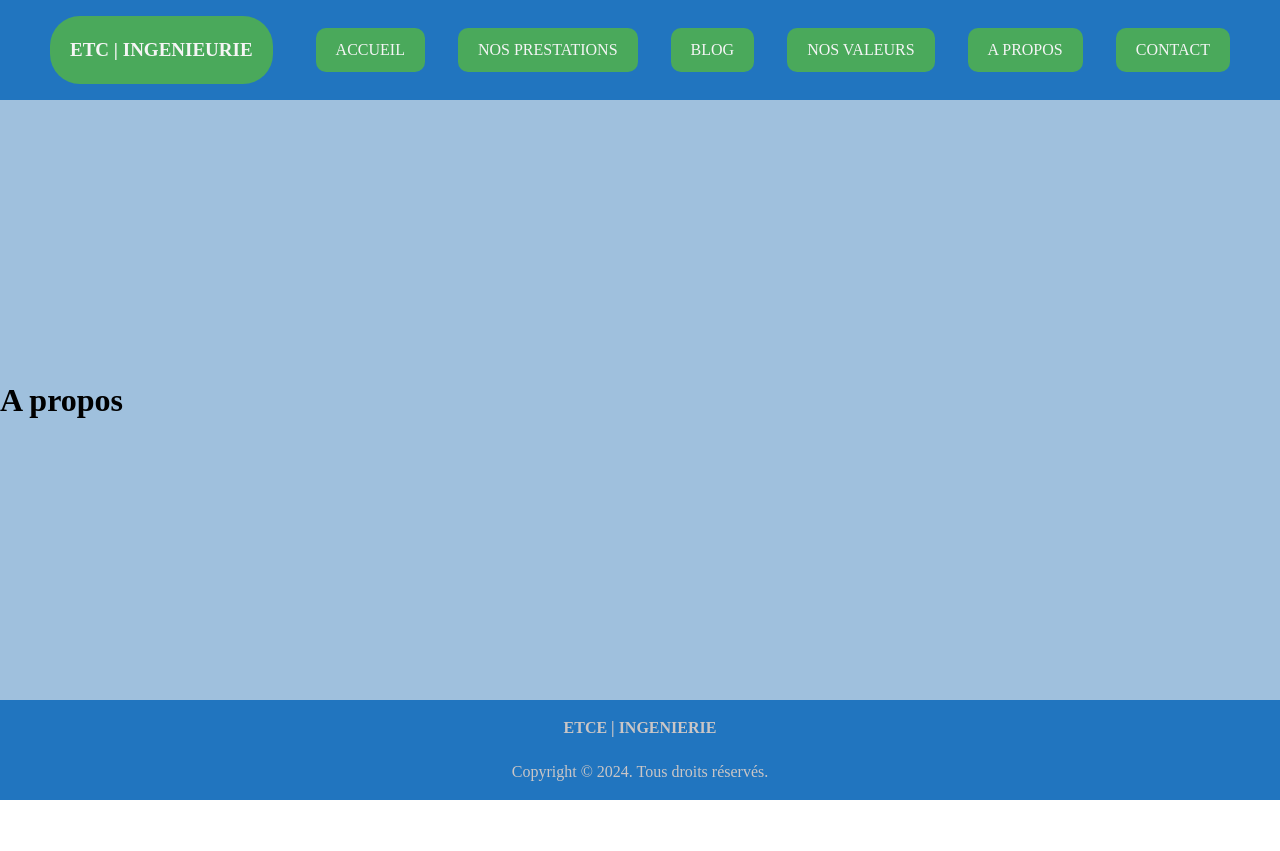
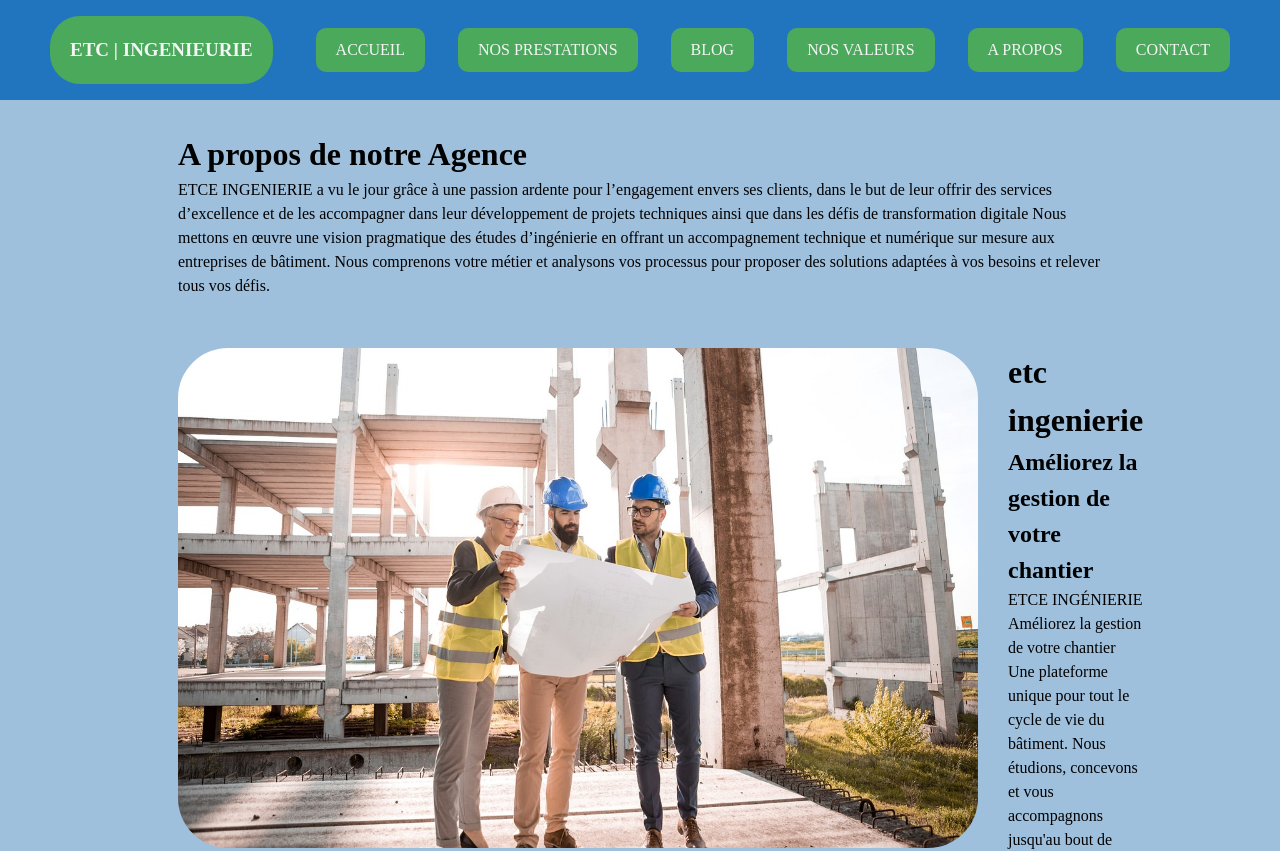
Before and after one commit to HamedDevWeb/EtcIngenierie, a Next.js app in the folder front/: page /about in a window 1280 px wide. Shown: the top 851 px of the page. Before the commit the page ends 800 px from the top, so only its background shows below. Built offline with nearby package versions, Linux system fonts and the light colour scheme.

Commit message:
Ai commencé la mise en place de la page à propos

```diff
--- /dev/null
+++ b/front/src/app/about/about.module.css
@@ -0,0 +1,17 @@
+.container {
+    width: 80%;
+    margin: auto;
+    padding: 30px 50px;
+    display: flex;
+    flex-direction: column;
+}
+.infoContainer{
+ display: flex;
+ margin-top: 50px;
+ gap: 30px;
+}
+.infoContainer img{
+    border-radius: 50px;
+    width: 800px;
+    height: 500px;
+}
--- a/front/src/app/about/page.jsx
+++ b/front/src/app/about/page.jsx
@@ -1,9 +1,30 @@
-import React from 'react'
+import styles from './about.module.css'
 
 const About = () => {
   return (
-    <div>
-      <h1>A propos</h1>
+    <div className={styles.container}>
+      <div className={styles.textContainer}>
+        <h1 className={styles.title}>A propos de notre Agence</h1>
+        <p className={styles.desc}>
+          ETCE INGENIERIE a vu le jour grâce à une passion ardente pour l’engagement envers ses clients, dans le but de leur offrir des services d’excellence et de les accompagner dans leur développement de projets techniques ainsi que dans les défis de transformation digitale
+          Nous mettons en œuvre une vision pragmatique des études d’ingénierie en offrant un accompagnement technique et numérique sur mesure aux entreprises de bâtiment. Nous comprenons votre métier et analysons vos processus pour proposer des solutions adaptées à vos besoins et relever tous vos défis.
+        </p>
+        <div className={styles.infoContainer}>
+          <div className={styles.imgContainer}>
+            <img src="/architect.jpg" alt="hero" fill className={styles.heroImg} />
+          </div>
+          <div className={styles.textContainer}>
+          <h1 className={styles.title}>etc ingenierie</h1>
+        <h2 className={styles.subtitle}>Améliorez la gestion de votre chantier</h2>
+        <p className={styles.desc}>
+          ETCE INGÉNIERIE
+          Améliorez la gestion de votre chantier
+          Une plateforme unique pour tout le cycle de vie du bâtiment. Nous étudions, concevons et vous accompagnons jusqu'au bout de votre chantier
+        </p>
+          </div>
+        </div>
+      </div>
+
     </div>
   )
 }
```
